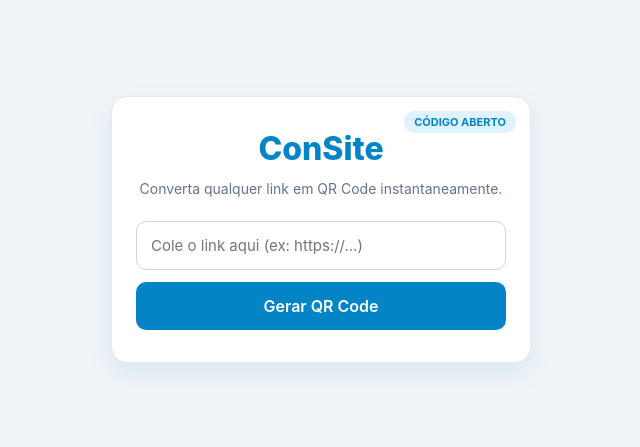
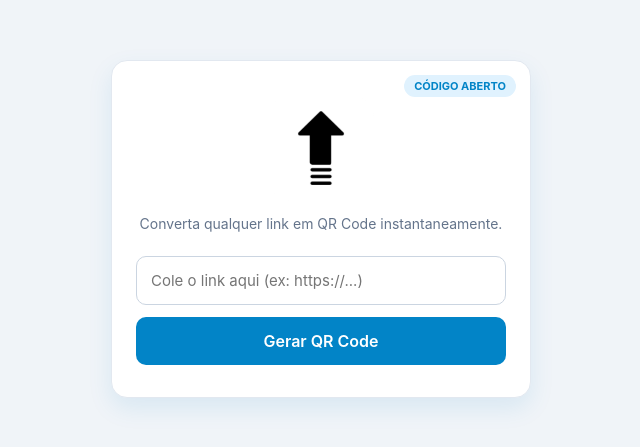
Before and after one commit to robsongustavoalberto/ConSite, a website: page index.html in a window 1280 px wide. Shown: the part 171-618 px from the top of the page, without its empty margins (319-959 px from the left). Drawn offline with Linux system fonts and the light colour scheme.

Commit message:
Update index.html

```diff
--- a/index.html
+++ b/index.html
@@ -16,7 +16,7 @@
 
         <!-- Logo com Animação -->
         <div class="logo-container">
-            <img src=".../assets/logo.png" alt="ConSite Logo" class="app-logo" onerror="this.style.display='none'; document.getElementById('alt-logo').style.display='block';">
+            <img src="www/assets/logo.png" alt="ConSite Logo" class="app-logo" onerror="this.style.display='none'; document.getElementById('alt-logo').style.display='block';">
             <h1 id="alt-logo" class="logo-fallback" style="display: none;">ConSite</h1>
         </div>
 
```
